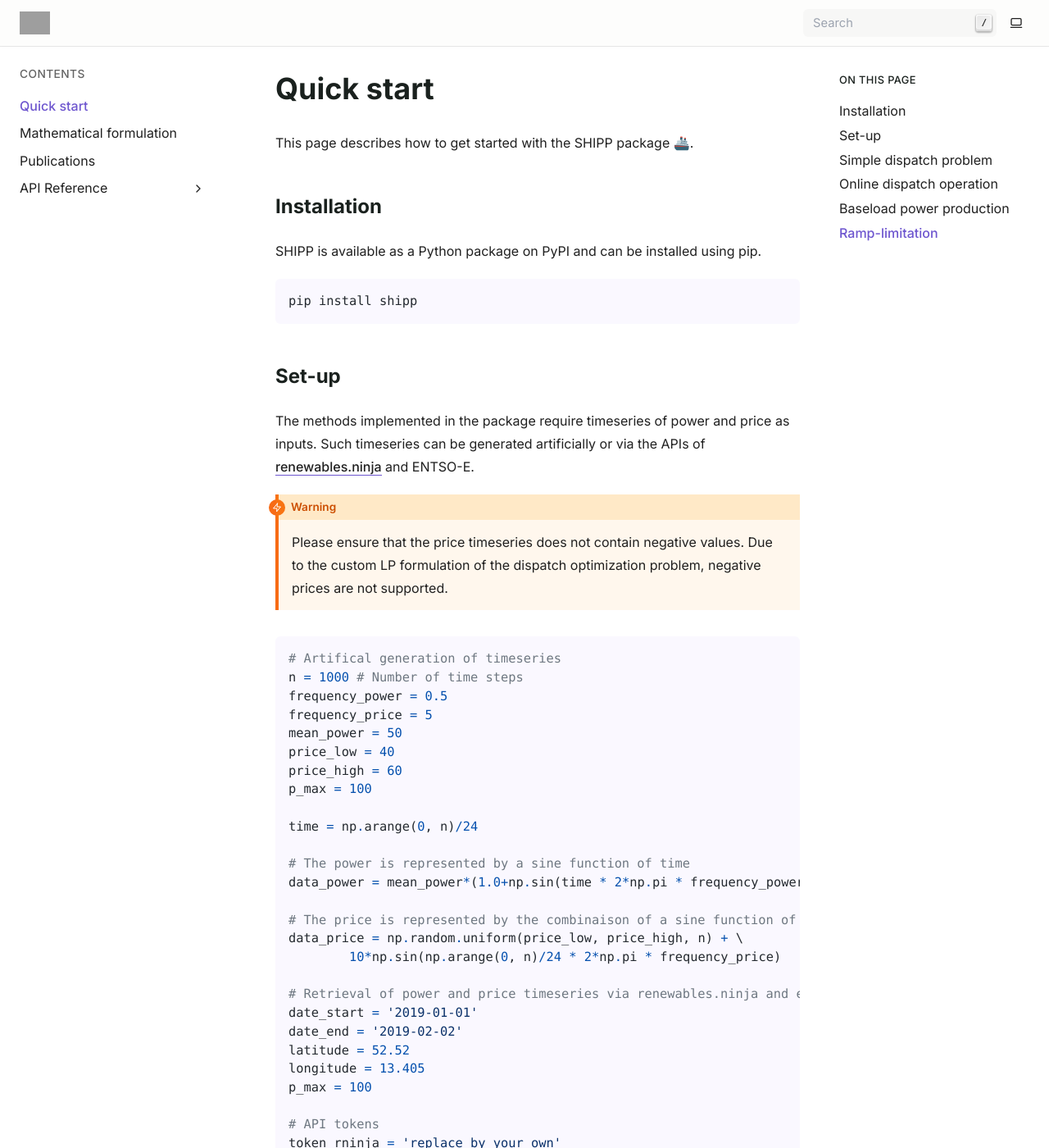
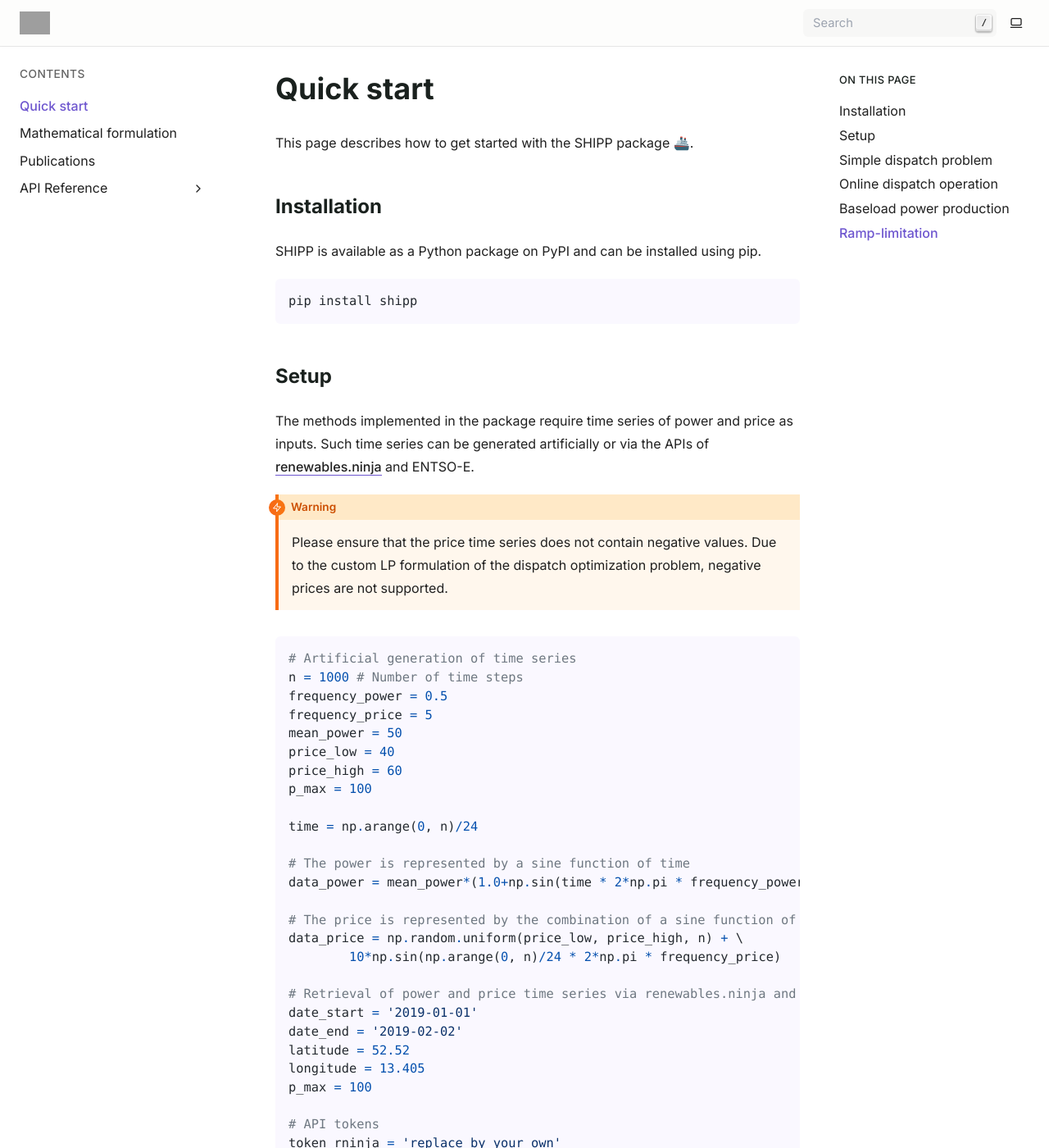
Before and after one commit to jennaiori/shipp, a Sphinx documentation site: the page built from docs/1_quick_start.md, in a window 1280 px wide and 1400 px high. Shown: the whole window at 82% size. Built offline with Sphinx 7.4.7, drawn with Linux system fonts in a browser that asks for light colours; some of the changed text lies outside the part shown; grey boxes are pictures that could not be loaded.

````diff
--- a/docs/1_quick_start.md
+++ b/docs/1_quick_start.md
@@ -11,16 +11,16 @@ SHIPP is available as a Python package on PyPI and can be installed using pip.
 pip install shipp
 ```
 
-## Set-up
+## Setup
 
-The methods implemented in the package require timeseries of power and price as inputs. Such timeseries can be generated artificially or via the APIs of [renewables.ninja](https://www.renewables.ninja) and ENTSO-E.
+The methods implemented in the package require time series of power and price as inputs. Such time series can be generated artificially or via the APIs of [renewables.ninja](https://www.renewables.ninja) and ENTSO-E.
 
 ```{warning}
-   Please ensure that the price timeseries does not contain negative values. Due to the custom LP formulation of the dispatch optimization problem, negative prices are not supported.
+   Please ensure that the price time series does not contain negative values. Due to the custom LP formulation of the dispatch optimization problem, negative prices are not supported.
 ```
 
 ```python
-# Artifical generation of timeseries
+# Artificial generation of time series
 n = 1000 # Number of time steps
 frequency_power = 0.5
 frequency_price = 5
@@ -34,11 +34,11 @@ time = np.arange(0, n)/24
 # The power is represented by a sine function of time
 data_power = mean_power*(1.0+np.sin(time * 2*np.pi * frequency_power))
 
-# The price is represented by the combinaison of a sine function of time and a random variation
+# The price is represented by the combination of a sine function of time and a random variation
 data_price = np.random.uniform(price_low, price_high, n) + \
         10*np.sin(np.arange(0, n)/24 * 2*np.pi * frequency_price)
 
-# Retrieval of power and price timeseries via renewables.ninja and entso-e
+# Retrieval of power and price time series via renewables.ninja and ENTSO-E
 date_start = '2019-01-01'
 date_end = '2019-02-02'
 latitude = 52.52
@@ -54,12 +54,12 @@ data_power, data_price = get_power_price_data(token_rninja, token_entsoe, date_s
 The raw data is then stored in a {py:obj}`TimeSeries <timeseries.TimeSeries>` object, with the information of the time step `dt`.
 
 ```python
-dt = 1 # time step in hour
+dt = 1 # time step in hours
 power_ts = TimeSeries(data_power, dt)
 price_ts = TimeSeries(data_price, dt)
 ```
 
-A hybrid power plant is described with a combinaison of power generation technologies, described by the {py:obj}`Production <components.Production>` class, and storage technologies, described by {py:obj}`Storage <components.Storage>` class.
+A hybrid power plant is described with a combination of power generation technologies, described by the {py:obj}`Production <components.Production>` class, and storage technologies, described by the {py:obj}`Storage <components.Storage>` class.
 
 A {py:obj}`Production <components.Production>` object describes a renewable energy production (e.g. wind or solar PV) through
 - its power production in time `power`, stored in a `TimeSeries` object.
--- a/docs/index.rst
+++ b/docs/index.rst
@@ -18,11 +18,11 @@ SHIPP documentation
 
 \
 
-SHIPP is a design optimization code for hybrid power plants, developed at Delft Univeristy of Technology.
+SHIPP is a design optimization code for hybrid power plants, developed at Delft University of Technology.
 
-This software implements methods to study and design hybrid power plants, i.e. power plants combining one or more renewable energy production with energy storage systems. The design methodology is based on integrated sizing optimization of storage systems, where the storage size and dispatch are design simultaneously.
+This software implements methods to study and design hybrid power plants, i.e. power plants combining one or more renewable energy sources with energy storage systems. The design methodology is based on integrated sizing optimization of storage systems, where the storage size and dispatch are designed simultaneously.
 
-This documentation describes the standard use of the functions implemented in the package and their implementation.
+This documentation describes the standard use of the functions in the package and their implementation.
 
 .. This documentation describes the optimization problems solved by SHIPP and their implementation.
 
````
Also changed, not shown: other parts of docs/1_quick_start.md (+4 -4 lines), docs/4_math_description.md (+49 -9 lines), docs/5_publications.md (+2 -2 lines).
